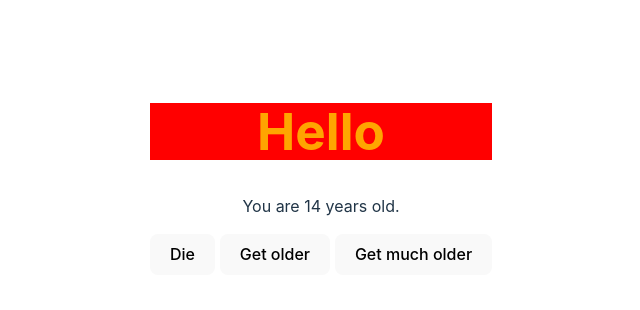
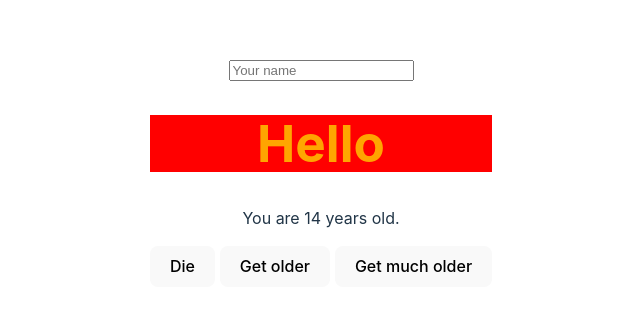
Before and after one commit to zsakowitz/vitejs-vite-atcf93, a Svelte app: page / in a window 1280 px wide. Shown: the part 228-538 px from the top of the page, without its empty margins (319-959 px from the left). Built offline with nearby package versions, Linux system fonts and the light colour scheme.

Commit message:
1 file modified

```diff
--- a/src/App.svelte
+++ b/src/App.svelte
@@ -8,9 +8,14 @@
   function getOlder() {
     age += 1
   }
+
+  // This is the name of the user.
+  let name = ""
 </script>
 
-<h1>Hello</h1>
+<input type="text" bind:value={name} placeholder="Your name" />
+
+<h1>Hello {name}</h1>
 
 <p>
   You are {age} years old.
```
